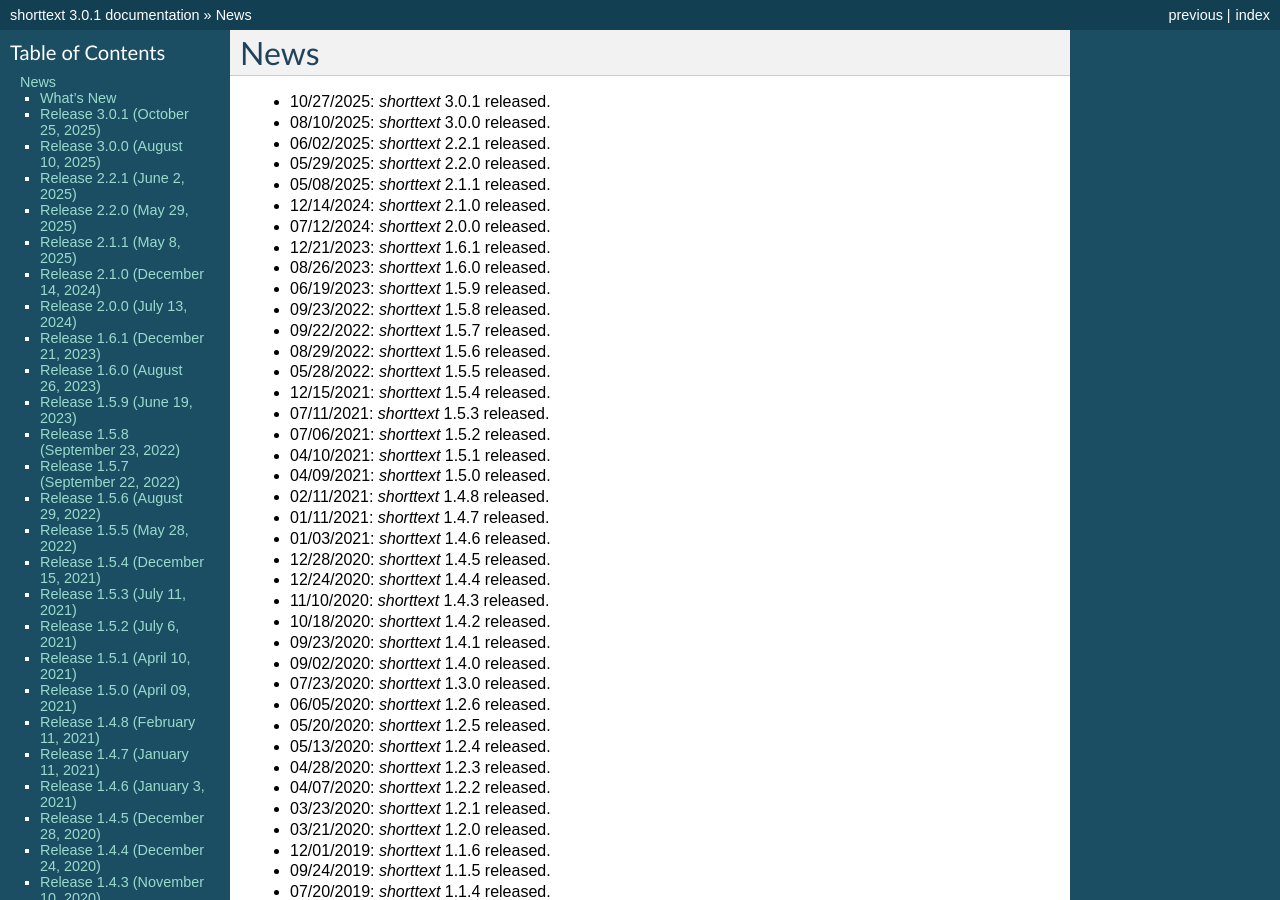
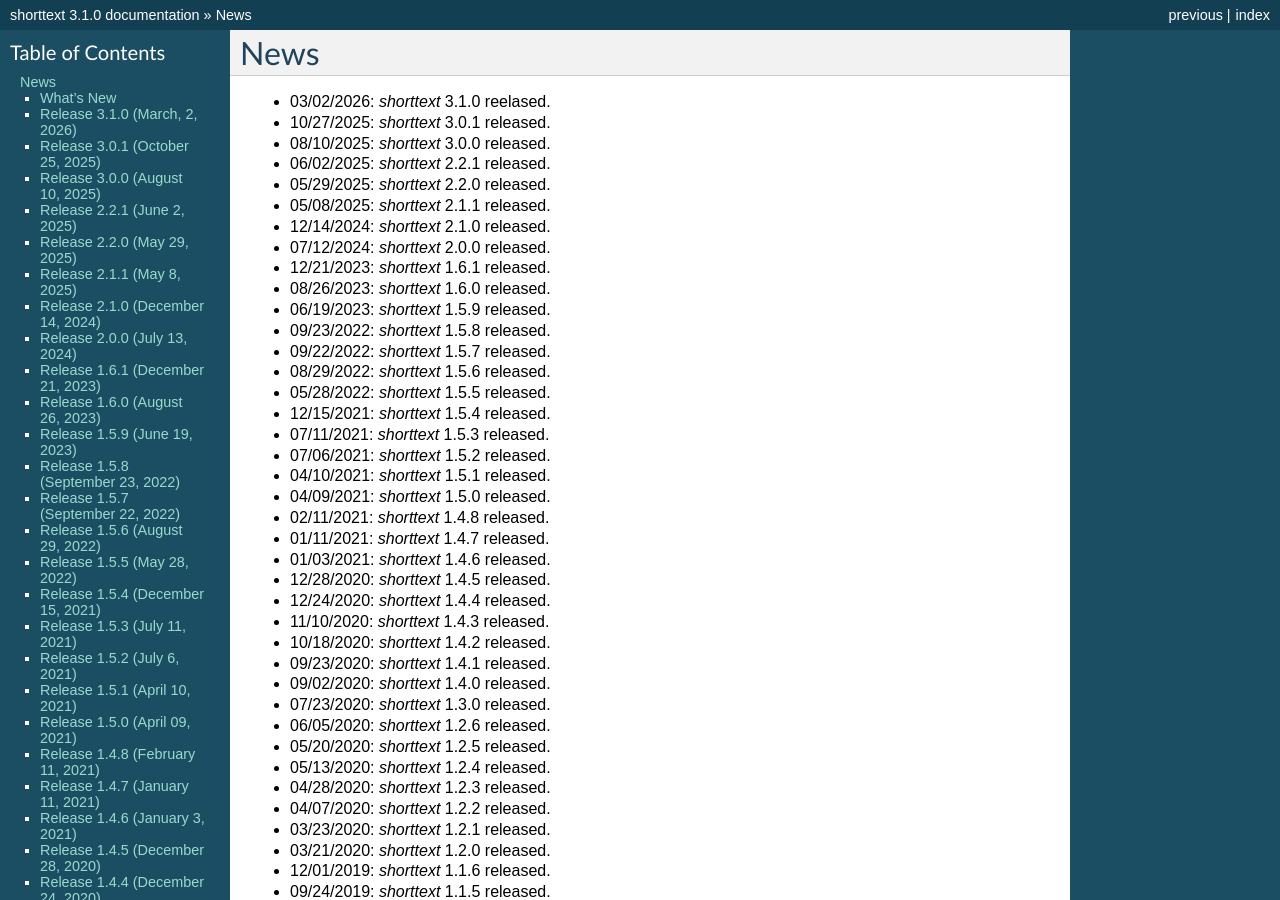
Before and after one commit to stephenhky/PyShortTextCategorization, a Sphinx documentation site: the page built from docs/news.rst, in a window 1280 px wide and 900 px high. Built offline with Sphinx 7.4.7, drawn with Linux system fonts in a browser that asks for light colours; some of the changed text lies outside the part shown.

Commit message:
release 3.1.0

```diff
--- a/docs/conf.py
+++ b/docs/conf.py
@@ -58,9 +58,9 @@
 # built documents.
 #
 # The short X.Y version.
-version = u'3.0'
+version = u'3.1'
 # The full version, including alpha/beta/rc tags.
-release = u'3.0.1'
+release = u'3.1.0'
 
 # The language for content autogenerated by Sphinx. Refer to documentation
 # for a list of supported languages.
--- a/docs/news.rst
+++ b/docs/news.rst
@@ -1,6 +1,7 @@
 News
 ====
 
+* 03/02/2026: `shorttext` 3.1.0 reelased.
 * 10/27/2025: `shorttext` 3.0.1 released.
 * 08/10/2025: `shorttext` 3.0.0 released.
 * 06/02/2025: `shorttext` 2.2.1 released.
@@ -86,6 +87,12 @@
 
 What's New
 ----------
+
+Release 3.1.0 (March, 2, 2026)
+------------------------------
+
+* Support for Python 3.13;
+* Removal of dependence on `nptyping`.
 
 Release 3.0.1 (October 25, 2025)
 --------------------------------
--- a/pyproject.toml
+++ b/pyproject.toml
@@ -4,7 +4,7 @@
 
 [project]
 name = "shorttext"
-version = "3.1.0a1"
+version = "3.1.0"
 authors = [
     {name = "Kwan Yuet Stephen Ho", email = "stephenhky@yahoo.com.hk"}
 ]
@@ -22,6 +22,7 @@
       "Programming Language :: Python :: 3.10",
       "Programming Language :: Python :: 3.11",
       "Programming Language :: Python :: 3.12",
+      "Programming Language :: Python :: 3.13",
       "Natural Language :: English",
       "License :: OSI Approved :: MIT License",
       "Intended Audience :: Developers",
```
Also changed, not shown: README.md (+2 -1 lines).
